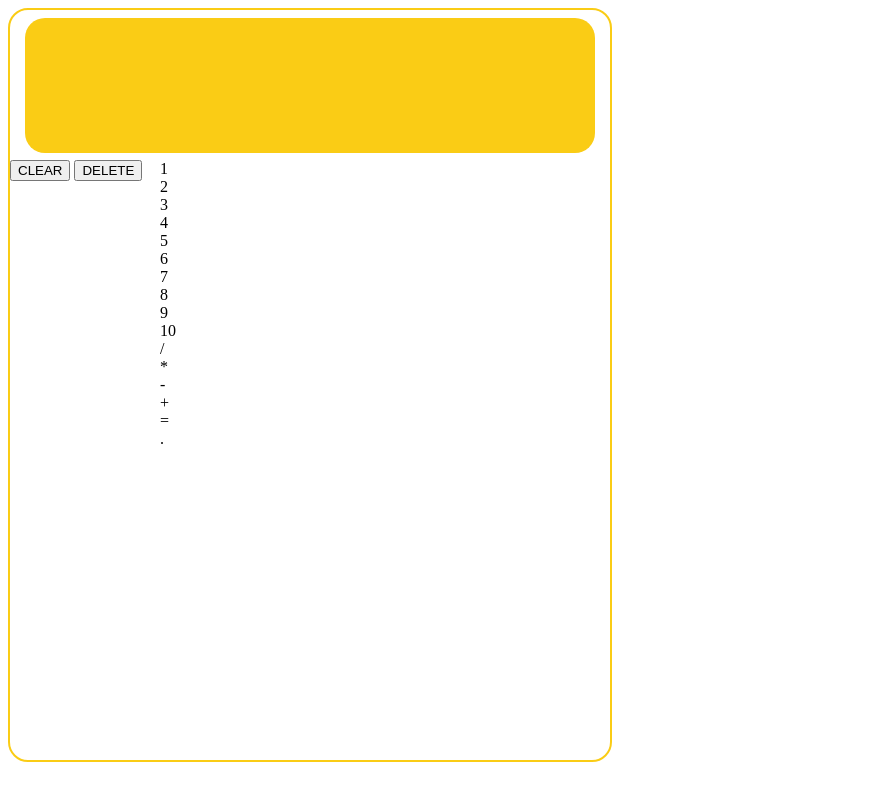
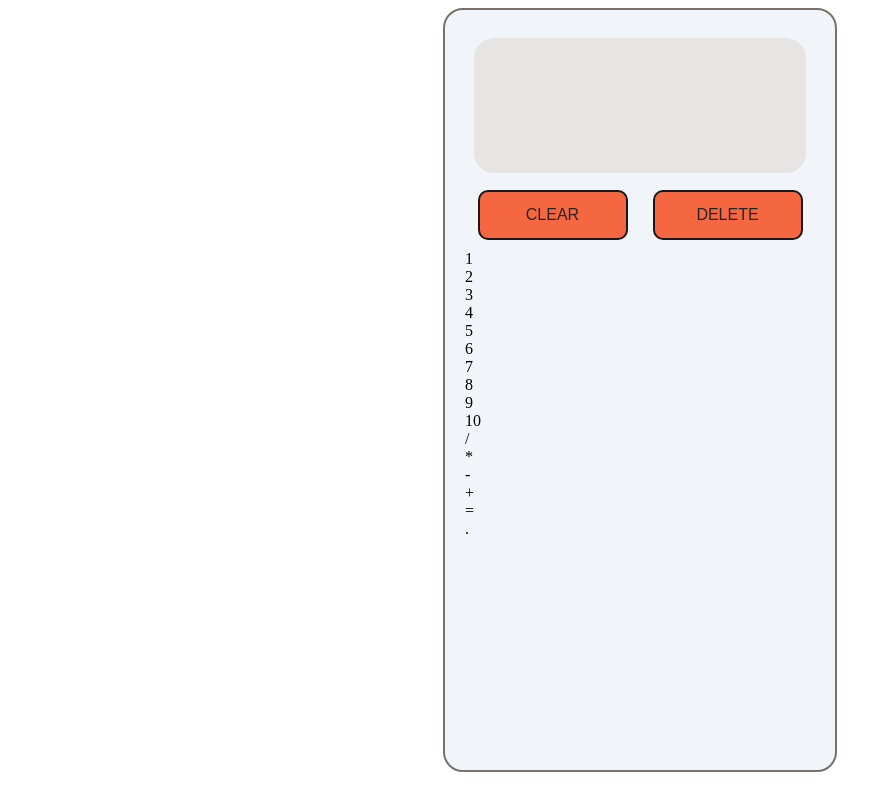
Before and after one commit to OGWhiskers/calculator, a plain HTML site: page index.html in a window 1280 px wide. Shown: the whole page, without its empty margins (0-892 px from the left). Drawn offline with Linux system fonts and the light colour scheme.

Commit message:
Add clear and delete button

```diff
--- a/style.css
+++ b/style.css
@@ -1,12 +1,17 @@
 .calculator-container {
   display: grid;
   grid-template-columns: repeat(4, 1fr);
-  grid-template-rows: 150px repeat(6, 100px);
+  grid-template-rows: 150px 70px repeat(5, 100px);
 
-  width: 600px;
+  width: 350px;
   height: 70%;
   border-radius: 20px;
-  border: 2px solid #facc15;
+  border: 2px solid#78716c;
+
+  background-color: #f1f5f9;
+
+  margin: auto;
+  padding: 20px;
 }
 
 .display-screen {
@@ -19,5 +24,31 @@
 
   align-self: center;
   justify-self: center;
-  background-color: #facc15;
+  background-color: #e7e5e4;
 }
+
+/* CLEAR DELETE BUTTON */
+
+.clear-delete {
+  display: flex;
+  grid-column: 1/5;
+
+  align-self: center;
+  justify-self: center;
+  gap: 25px;
+}
+
+.clear,
+.delete {
+  width: 150px;
+  height: 50px;
+
+  border: 2px solid #18181b;
+  border-radius: 10px;
+
+  font-family: ;
+  font-weight: 400;
+  font-size: 1rem;
+  color: #292524;
+  background-color: #f56740;
+}
```
